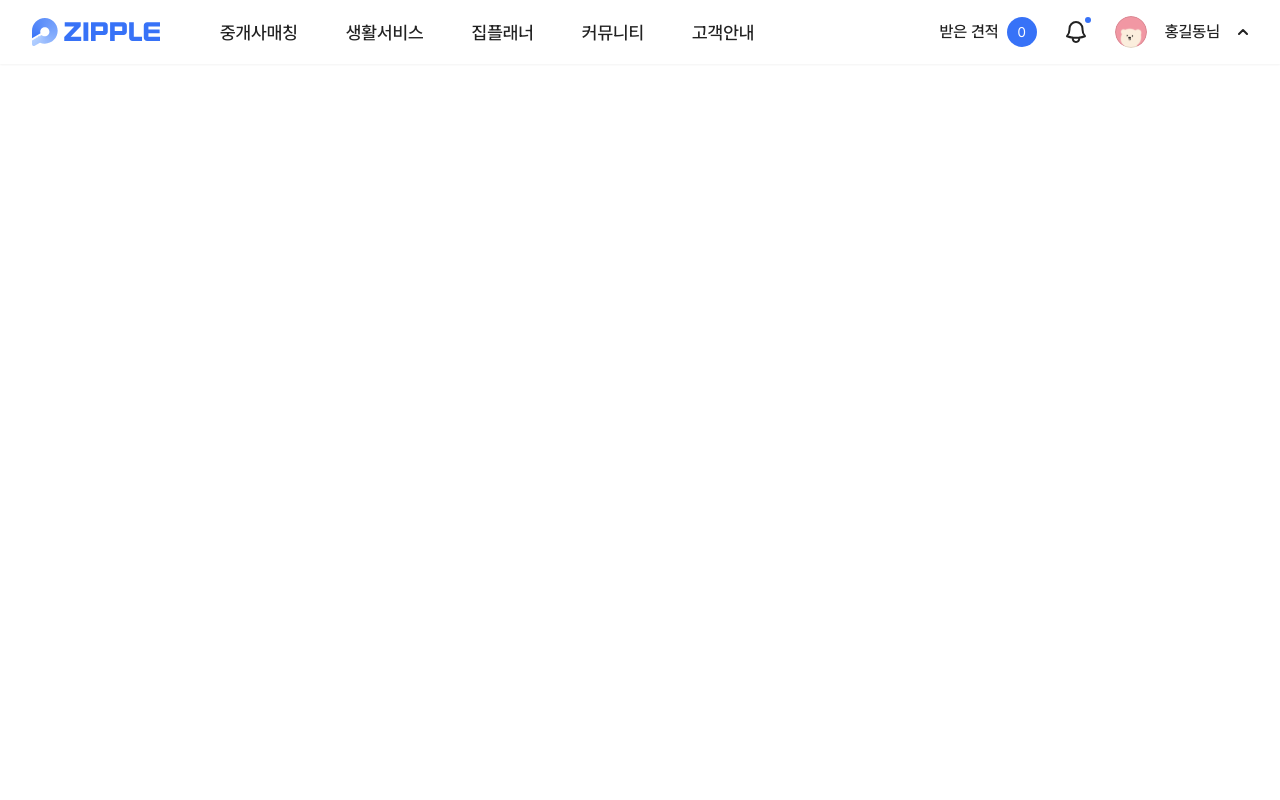
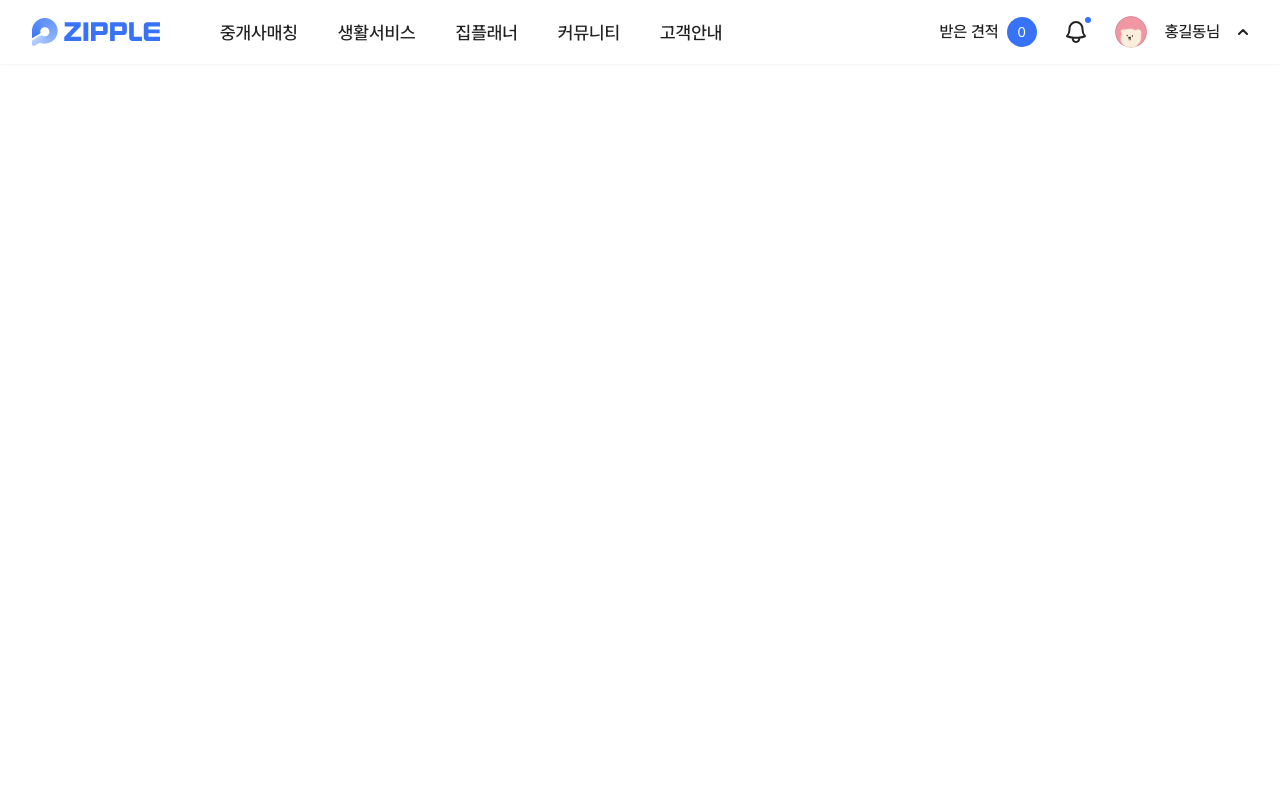
Before and after one commit to ziplanner/zipple-frontend, a Next.js app: page / in a window 1280 px wide. Shown: the top 800 px of the page. Built offline with nearby package versions, Linux system fonts and the light colour scheme.

Commit message:
style: Update navMenu.tsx

```diff
--- a/app/components/layout/header/navMenu.tsx
+++ b/app/components/layout/header/navMenu.tsx
@@ -8,11 +8,12 @@ const NavMenu = () => {
   ];
 
   return (
-    <nav className="flex space-x-12">
+    <nav className="flex lg:space-x-10 md:space-x-5">
       {menus.map((menu) => (
         <span
           key={menu}
-          className={`cursor-pointer text-text-primary hover:text-main text-18m`}
+          className={`cursor-pointer text-text-primary hover:text-main
+            lg:text-18m md:text-14m`}
         >
           {menu}
         </span>
```
